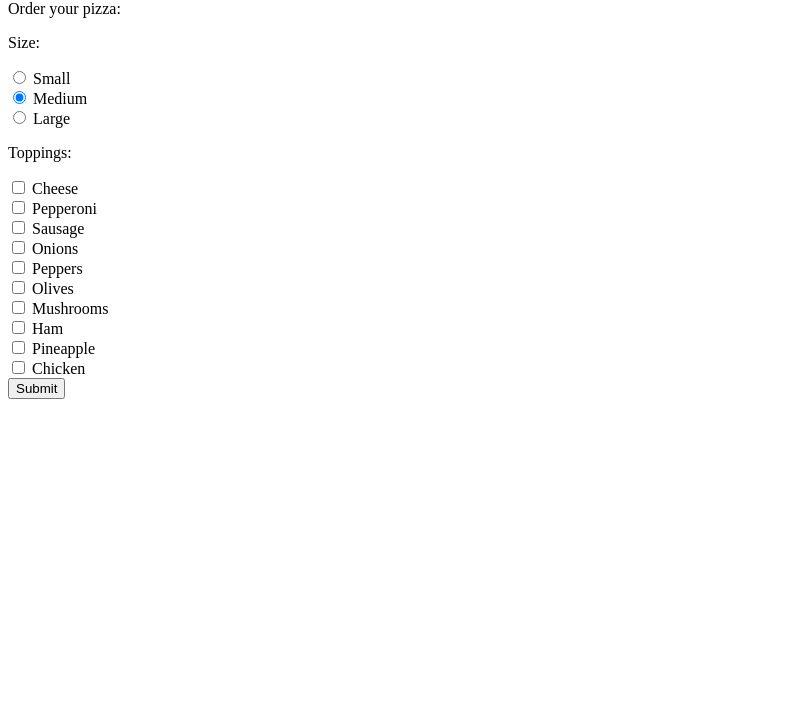
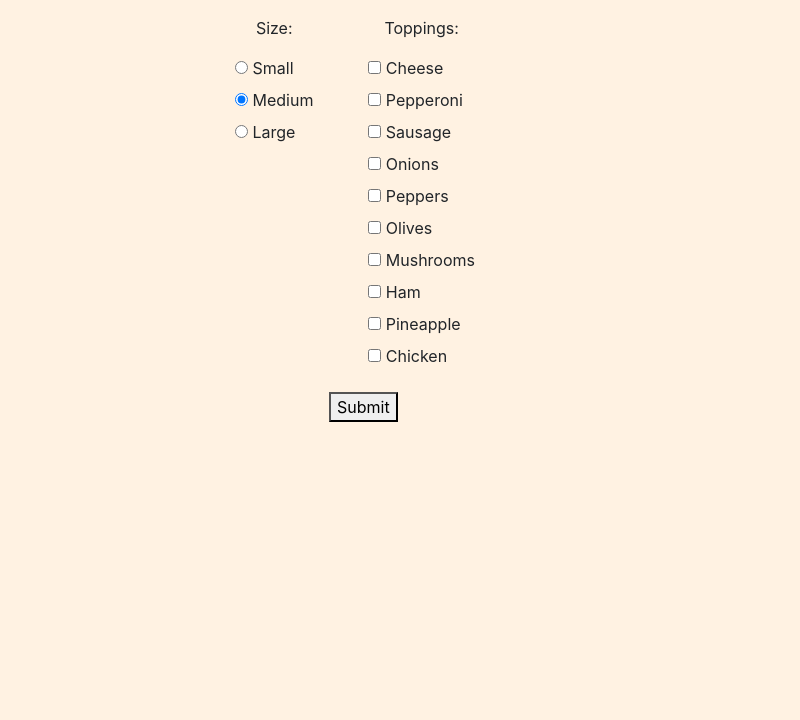
Before and after one commit to igl-myrick/pizza-shop, a plain HTML site: page index.html in a window 1280 px wide. Shown: the part 80-800 px from the top of the page, without its empty margins (0-800 px from the left). Drawn offline with nearby package versions, Linux system fonts and the light colour scheme.

Commit message:
add styling with css and bootstrap

```diff
--- a/css/styles.css
+++ b/css/styles.css
@@ -0,0 +1,26 @@
+body {
+  background-color: #fff2e2;
+}
+
+.centered {
+  text-align: center;
+}
+
+#size-selection {
+  float: left;
+  margin-left: 150px;
+}
+
+#toppings-selection {
+  float: right;
+  margin-right: 150px;
+}
+
+#pizza-info {
+  float: right;
+  padding-left: 180px;
+}
+
+button {
+  margin-left: 244px;
+}
--- a/index.html
+++ b/index.html
@@ -2,14 +2,19 @@
 <html lang="en-US">
 <head>
   <title>Pizza Shop</title>
+  <link rel="stylesheet" href="https://cdn.jsdelivr.net/npm/bootstrap@4.5.3/dist/css/bootstrap.min.css" integrity="sha384-TX8t27EcRE3e/ihU7zmQxVncDAy5uIKz4rEkgIXeMed4M0jlfIDPvg6uqKI2xXr2" crossorigin="anonymous">
   <link href="css/styles.css" rel="stylesheet" type="text/css">
   <script src="js/scripts.js"></script>
 </head>
 <body>
-  <h1>Pizza Shop</h1>
-  <p>Order your pizza:</p>
+  <div class="container">
+    <h1 class="centered">Pizza Shop</h1>
+    <div class="row">
+      <div class="col-md-6" id="pizza-selection">
+        <p class="centered">Order your pizza:</p>
         <form>
-    <p>Size:</p>
+          <div class="form-group" id="size-selection">
+            <p class="centered">Size:</p>
             <label>
               <input type="radio" name="size" value="small">
               Small
@@ -22,7 +27,9 @@
               <input type="radio" name="size" value="large">
               Large
             </label><br>
-    <p>Toppings:</p>
+          </div>
+          <div class="form-group" id="toppings-selection">
+            <p class="centered">Toppings:</p>
             <label>
               <input type="checkbox" name="topping" value="cheese">
               Cheese
@@ -63,7 +70,14 @@
               <input type="checkbox" name="topping" value="chicken">
               Chicken
             </label><br>
+          </div>
           <button type="submit">Submit</button>
         </form>
+      </div>
+      <div class="col-md-6" id="pizza-info">
+
+      </div>
+    </div>
+  </div>
 </body>
 </html>
```
Lines whose indentation alone changed are shown as unchanged.
